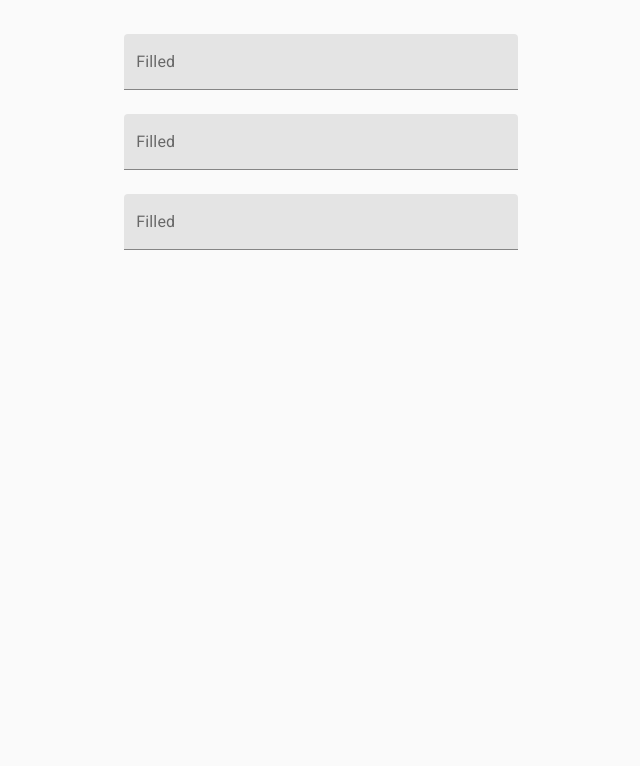
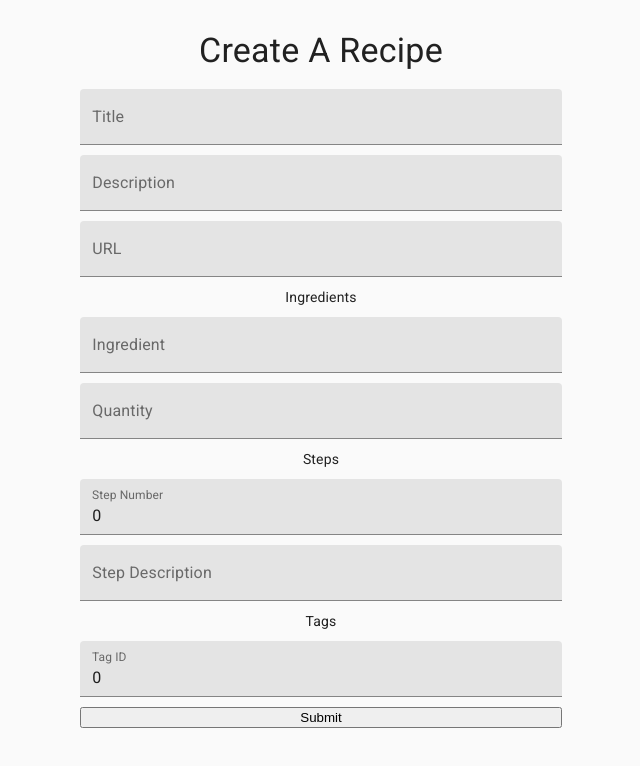
Before and after one commit to super-supper/front-end, a Next.js app: page /recipes/create in a window 1280 px wide. Shown: the top 766 px of the page, without its empty margins (319-959 px from the left). Built offline with nearby package versions, Linux system fonts and the light colour scheme.

Commit message:
wires up form component to POST endpoint with Formik

```diff
--- a/component/Form.jsx
+++ b/component/Form.jsx
@@ -1,33 +1,130 @@
-import { makeStyles } from '@material-ui/core/styles';
-import TextField from '@material-ui/core/TextField';
-import styles from '../styles/form.module.css';
-
-
-const useStyles = makeStyles((theme) => ({
-    root: {
-      '& > *': {
-        margin: theme.spacing(3),
-        width: '50ch',
-        display: 'flex',
-        flexDirection: 'column',
-      },
-    },
-  }));
+import { Typography } from "@material-ui/core";
+import TextField from "@material-ui/core/TextField";
+import axios from "axios";
+import { Formik } from "formik";
+import styles from "../styles/form.module.css";
 
 const Form = () => {
+	return (
+		<div className={styles.container}>
+			<Typography variant="h4" component="h3" gutterBottom>
+				Create A Recipe
+			</Typography>
+			<Formik
+				initialValues={{
+					title: "", //must not be null
+					description: "", //must not be null
+					url: "",
+					ingredients: [
+						{
+							ingredient: "",
+							qty: "",
+						},
+					],
+					steps: [
+						{
+							step_num: 0,
+							step: "",
+						},
+					],
+					tags: [
+						{
+							tag_id: 0,
+						},
+					],
+				}}
+				onSubmit={(values, { setSubmitting }) => {
+					axios
+						.post("https://super-supper.ue.r.appspot.com/recipes", values)
+						.then(() => setSubmitting(false));
+				}}
+			>
+				{({
+					values,
+					handleChange,
+					handleSubmit,
+					isSubmitting,
+					/* and other goodies */
+				}) => (
+					<form className={styles.form} onSubmit={handleSubmit}>
+						<TextField
+							name="title"
+							onChange={handleChange}
+							value={values.title}
+							id="filled-basic"
+							label="Title"
+							variant="filled"
+						/>
 
-    const classes = useStyles();
+						<TextField
+							name="description"
+							onChange={handleChange}
+							value={values.description}
+							id="filled-basic"
+							label="Description"
+							variant="filled"
+						/>
 
-    return (
-        <div className={styles.container}>
-            <form className={classes.root} noValidate autoComplete="off">
-                <TextField id="filled-basic" label="Filled" variant="filled" />
-                <TextField id="filled-basic" label="Filled" variant="filled" />
-                <TextField id="filled-basic" label="Filled" variant="filled" />
-            </form>
-        </div>
-    )
+						<TextField
+							name="url"
+							onChange={handleChange}
+							value={values.url}
+							id="filled-basic"
+							label="URL"
+							variant="filled"
+						/>
+						<div>Ingredients</div>
+						<TextField
+							name="ingredients[0].ingredient"
+							onChange={handleChange}
+							value={values.ingredients[0].ingredient}
+							id="filled-basic"
+							label="Ingredient"
+							variant="filled"
+						/>
+						<TextField
+							name="ingredients[0].qty"
+							onChange={handleChange}
+							value={values.ingredients[0].qty}
+							id="filled-basic"
+							label="Quantity"
+							variant="filled"
+						/>
+						<div>Steps</div>
+						<TextField
+							name="steps[0].step_num"
+							onChange={handleChange}
+							value={values.steps[0].step_num}
+							id="filled-basic"
+							label="Step Number"
+							variant="filled"
+						/>
+						<TextField
+							name="steps[0].step"
+							onChange={handleChange}
+							value={values.steps[0].step}
+							id="filled-basic"
+							label="Step Description"
+							variant="filled"
+						/>
+						<div>Tags</div>
+						<TextField
+							name="tags[0].tag_id"
+							onChange={handleChange}
+							value={values.tags[0].tag_id}
+							id="filled-basic"
+							label="Tag ID"
+							variant="filled"
+						/>
 
-}
+						<button type="submit" disabled={isSubmitting}>
+							Submit
+						</button>
+					</form>
+				)}
+			</Formik>
+		</div>
+	);
+};
 
-export default Form
+export default Form;
--- a/package.json
+++ b/package.json
@@ -12,6 +12,7 @@
     "@material-ui/icons": "^4.11.2",
     "axios": "^0.21.1",
     "dayjs": "^1.10.4",
+    "formik": "^2.2.6",
     "next": "10.0.4",
     "react": "17.0.1",
     "react-dom": "17.0.1"
--- a/styles/form.module.css
+++ b/styles/form.module.css
@@ -1,5 +1,16 @@
 .container {
+    padding: 20px;
     margin: auto;
+}
+
+.form {
     display: flex;
-    justify-content: center;
+    flex-direction: column;
+    justify-content: space-between;
+    width: 45%;
+    margin: auto;
 }
+
+.form * {
+    margin: 5px
+}
```
Also changed, not shown: pages/recipes/feed.jsx (+26 -25 lines), 1 other file (tests, documents, lock files or other folders).
